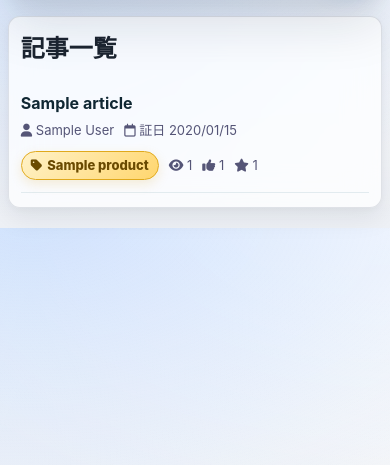
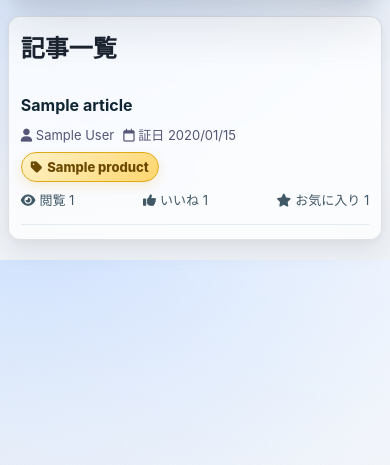
Before and after one commit to markStone141/pantanarl_report_app, a Django app: page /testimony/ in a window 390 px wide; the page is wider, and only the part inside the window is pictured. Shown: the part 88-553 px from the top of that part. Run offline with Django 5.2, Linux system fonts and the light colour scheme; a user stored in the database is signed in; data comes from the database, SQL or seed files in the repository; tables that the repository leaves empty hold one stand-in row (values such as "Sample post").

Commit message:
Refine testimony list mobile layout

```diff
--- a/backend/templates/testimony/base.html
+++ b/backend/templates/testimony/base.html
@@ -55,6 +55,15 @@
       gap: 10px;
       flex-wrap: wrap;
       align-items: center;
+    }
+    .testimony-list-item-meta-stats {
+      color: #415866;
+      gap: 14px;
+    }
+    .testimony-list-item-meta-stats span {
+      display: inline-flex;
+      align-items: center;
+      gap: 4px;
     }
     .testimony-product-badge {
       display: inline-flex;
@@ -377,6 +386,30 @@
       .testimony-filter-form {
         grid-template-columns: 1fr;
       }
+      .testimony-list-item {
+        padding: 14px 0;
+      }
+      .testimony-list-title-row,
+      .testimony-list-item-meta-primary,
+      .testimony-list-item-meta-stats {
+        width: 100%;
+      }
+      .testimony-list-item-meta {
+        gap: 7px 9px;
+        line-height: 1.55;
+      }
+      .testimony-list-item-meta-primary {
+        margin-top: 8px;
+      }
+      .testimony-list-item-meta-stats {
+        margin-top: 8px;
+        justify-content: space-between;
+        flex-wrap: nowrap;
+      }
+      .testimony-list-item-meta-stats span {
+        min-width: 0;
+        white-space: nowrap;
+      }
       .testimony-filter-desktop {
         display: none;
       }
--- a/backend/templates/testimony/partials/article_results.html
+++ b/backend/templates/testimony/partials/article_results.html
@@ -8,7 +8,7 @@
           <span class="testimony-new-badge"><i class="fa-solid fa-bell" aria-hidden="true"></i> New</span>
         {% endif %}
       </div>
-      <div class="testimony-list-item-meta">
+      <div class="testimony-list-item-meta testimony-list-item-meta-primary">
         <span><i class="fa-solid fa-user" aria-hidden="true"></i> {{ article.author }}</span>
         {% if article.testimonied_at %}
           <span><i class="fa-regular fa-calendar" aria-hidden="true"></i> 証日 {{ article.testimonied_at|date:"Y/m/d" }}</span>
@@ -16,9 +16,11 @@
         {% if article.product %}
           <span class="testimony-product-badge"><i class="fa-solid fa-tag" aria-hidden="true"></i> {{ article.product.name }}</span>
         {% endif %}
-        <span><i class="fa-solid fa-eye" aria-hidden="true"></i> {{ article.view_count }}</span>
-        <span><i class="fa-solid fa-thumbs-up" aria-hidden="true"></i> {{ article.like_count }}</span>
-        <span><i class="fa-solid fa-star" aria-hidden="true"></i> {{ article.favorite_count }}</span>
+      </div>
+      <div class="testimony-list-item-meta testimony-list-item-meta-stats">
+        <span><i class="fa-solid fa-eye" aria-hidden="true"></i> 閲覧 {{ article.view_count }}</span>
+        <span><i class="fa-solid fa-thumbs-up" aria-hidden="true"></i> いいね {{ article.like_count }}</span>
+        <span><i class="fa-solid fa-star" aria-hidden="true"></i> お気に入り {{ article.favorite_count }}</span>
       </div>
     </div>
   {% empty %}
```
Also changed, not shown: backend/apps/testimony/tests.py (+12 -0 lines).
